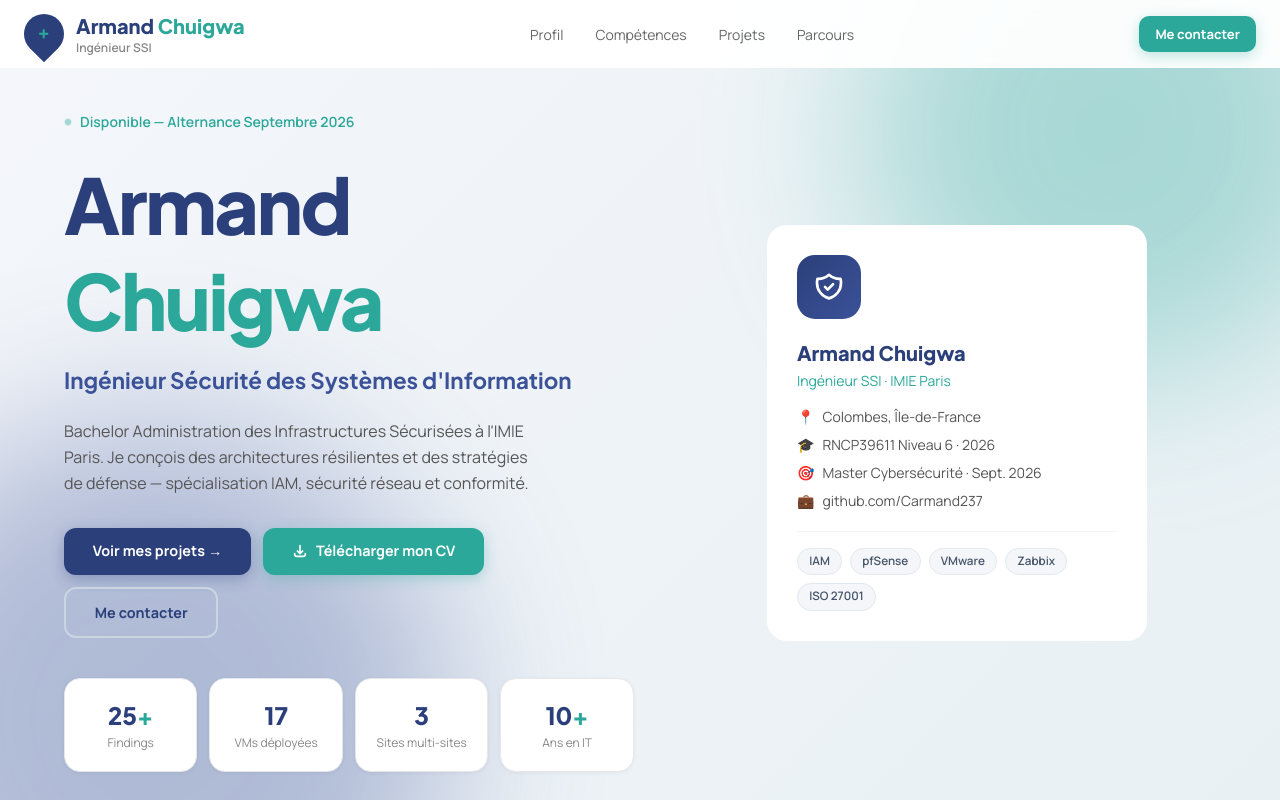
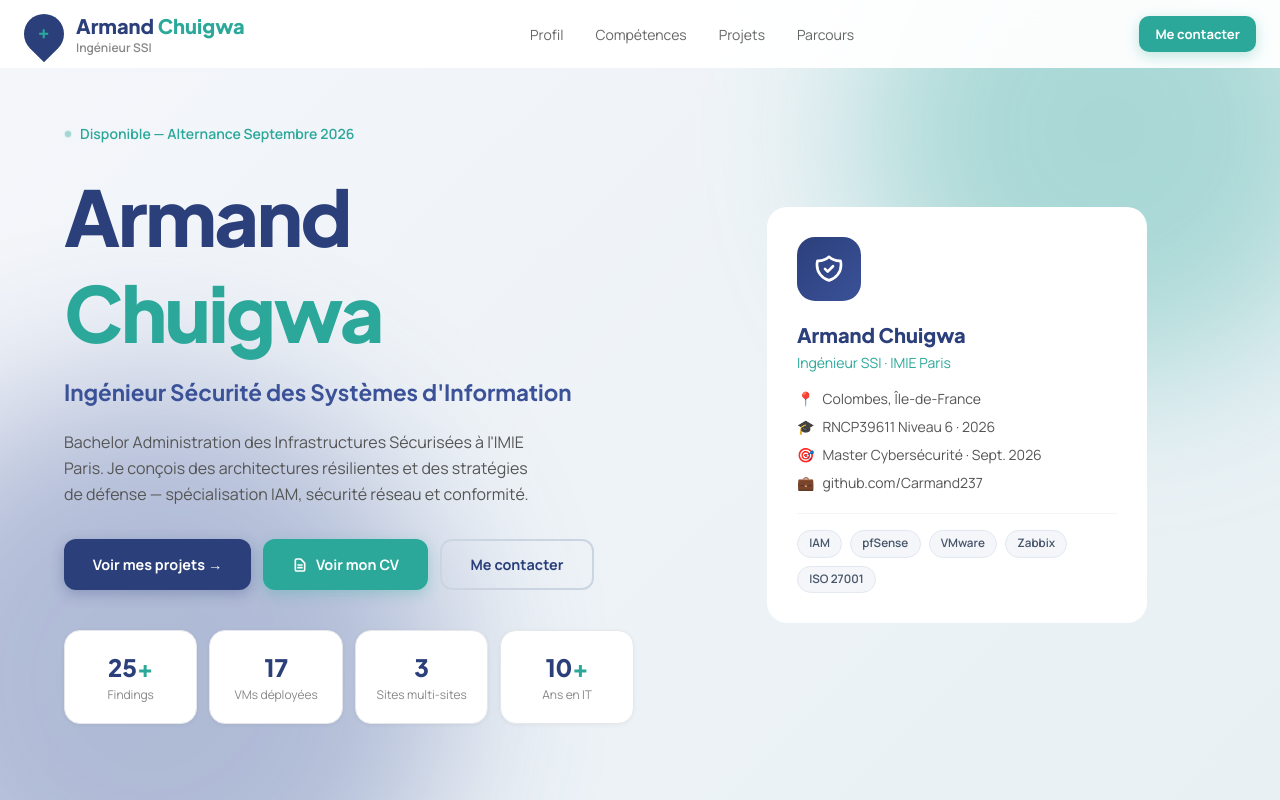
Before and after one commit to Carmand237/portfolio, a plain HTML site: page index.html in a window 1280 px wide. Shown: the top 800 px of the page. Drawn offline with nearby package versions, Linux system fonts and the light colour scheme.

Commit message:
Update CV buttons → cv.html viewer

```diff
--- a/index.html
+++ b/index.html
@@ -335,9 +335,9 @@
       </p>
       <div class="flex gap-3 flex-wrap fade-in-up" style="animation-delay:.45s;">
         <a href="#projects" class="btn-bleu">Voir mes projets →</a>
-        <a href="https://raw.githubusercontent.com/Carmand237/portfolio/main/CV_Armand_Chuigwa.pdf" target="_blank" class="btn-teal">
-          <svg width="16" height="16" fill="none" viewBox="0 0 24 24" stroke="currentColor" stroke-width="2.5"><path stroke-linecap="round" stroke-linejoin="round" d="M4 16v1a3 3 0 003 3h10a3 3 0 003-3v-1m-4-4l-4 4m0 0l-4-4m4 4V4"/></svg>
-          Télécharger mon CV
+        <a href="cv.html" class="btn-teal">
+          <svg width="16" height="16" fill="none" viewBox="0 0 24 24" stroke="currentColor" stroke-width="2.5"><path stroke-linecap="round" stroke-linejoin="round" d="M9 12h6m-6 4h6m2 5H7a2 2 0 01-2-2V5a2 2 0 012-2h5.586a1 1 0 01.707.293l5.414 5.414a1 1 0 01.293.707V19a2 2 0 01-2 2z"/></svg>
+          Voir mon CV
         </a>
         <a href="#contact" class="btn-outline">Me contacter</a>
       </div>
@@ -765,9 +765,9 @@
       Ouvert aux échanges, aux opportunités et aux défis techniques sérieux.
     </p>
     <div class="flex gap-3 justify-center flex-wrap reveal reveal-d3">
-      <a href="https://raw.githubusercontent.com/Carmand237/portfolio/main/CV_Armand_Chuigwa.pdf" target="_blank" class="contact-link" style="background:rgba(43,168,154,.2); border-color:rgba(43,168,154,.5);">
-        <svg width="18" height="18" fill="none" viewBox="0 0 24 24" stroke="currentColor" stroke-width="2.5"><path stroke-linecap="round" stroke-linejoin="round" d="M4 16v1a3 3 0 003 3h10a3 3 0 003-3v-1m-4-4l-4 4m0 0l-4-4m4 4V4"/></svg>
-        Télécharger mon CV
+      <a href="cv.html" class="contact-link" style="background:rgba(43,168,154,.2); border-color:rgba(43,168,154,.5);">
+        <svg width="18" height="18" fill="none" viewBox="0 0 24 24" stroke="currentColor" stroke-width="2"><path stroke-linecap="round" stroke-linejoin="round" d="M9 12h6m-6 4h6m2 5H7a2 2 0 01-2-2V5a2 2 0 012-2h5.586a1 1 0 01.707.293l5.414 5.414a1 1 0 01.293.707V19a2 2 0 01-2 2z"/></svg>
+        Voir mon CV
       </a>
       <a href="mailto:armand.chuigwa@hotmail.fr" class="contact-link">
         <svg width="18" height="18" fill="none" viewBox="0 0 24 24" stroke="currentColor" stroke-width="2"><path stroke-linecap="round" stroke-linejoin="round" d="M3 8l7.89 5.26a2 2 0 002.22 0L21 8M5 19h14a2 2 0 002-2V7a2 2 0 00-2-2H5a2 2 0 00-2 2v10a2 2 0 002 2z"/></svg>
```
